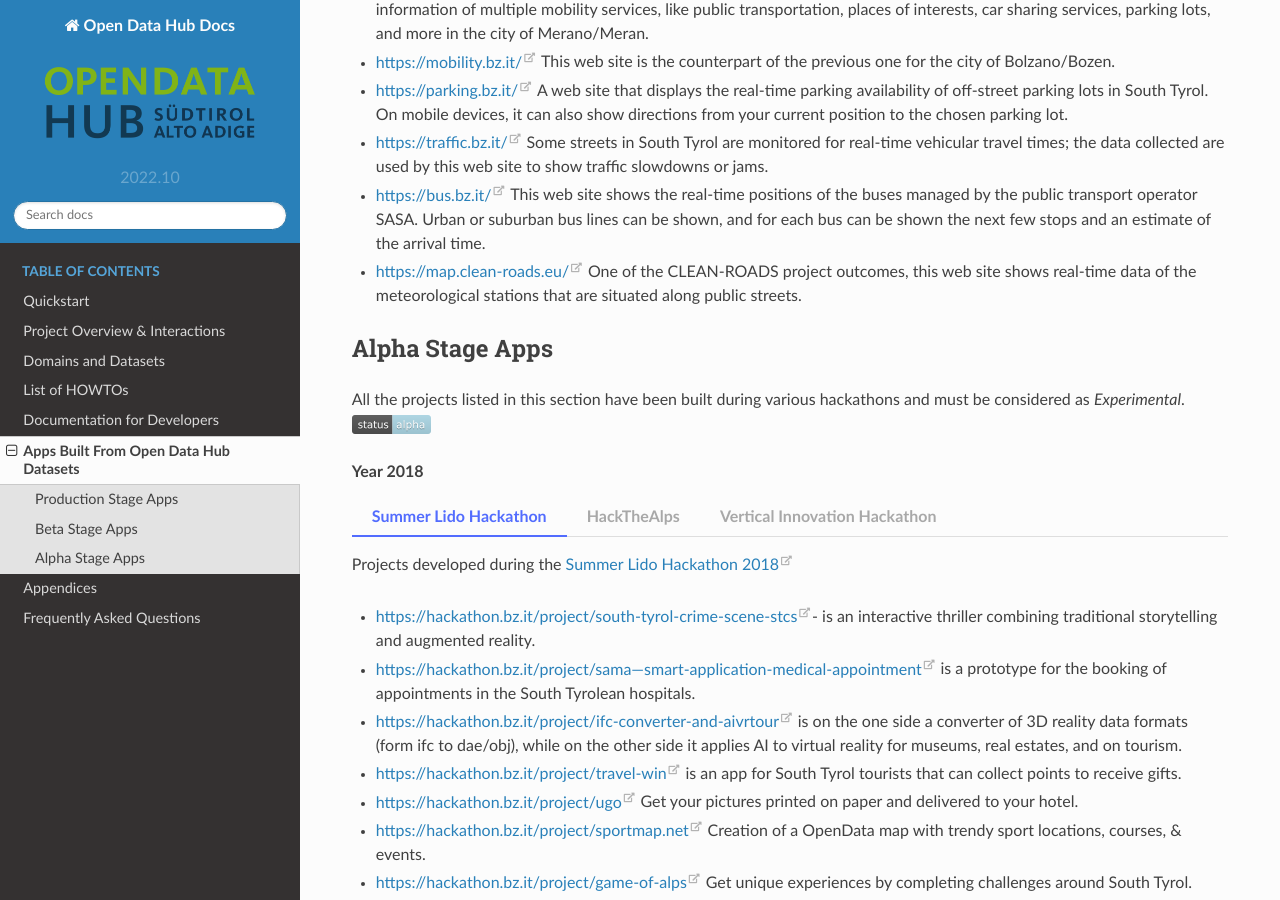
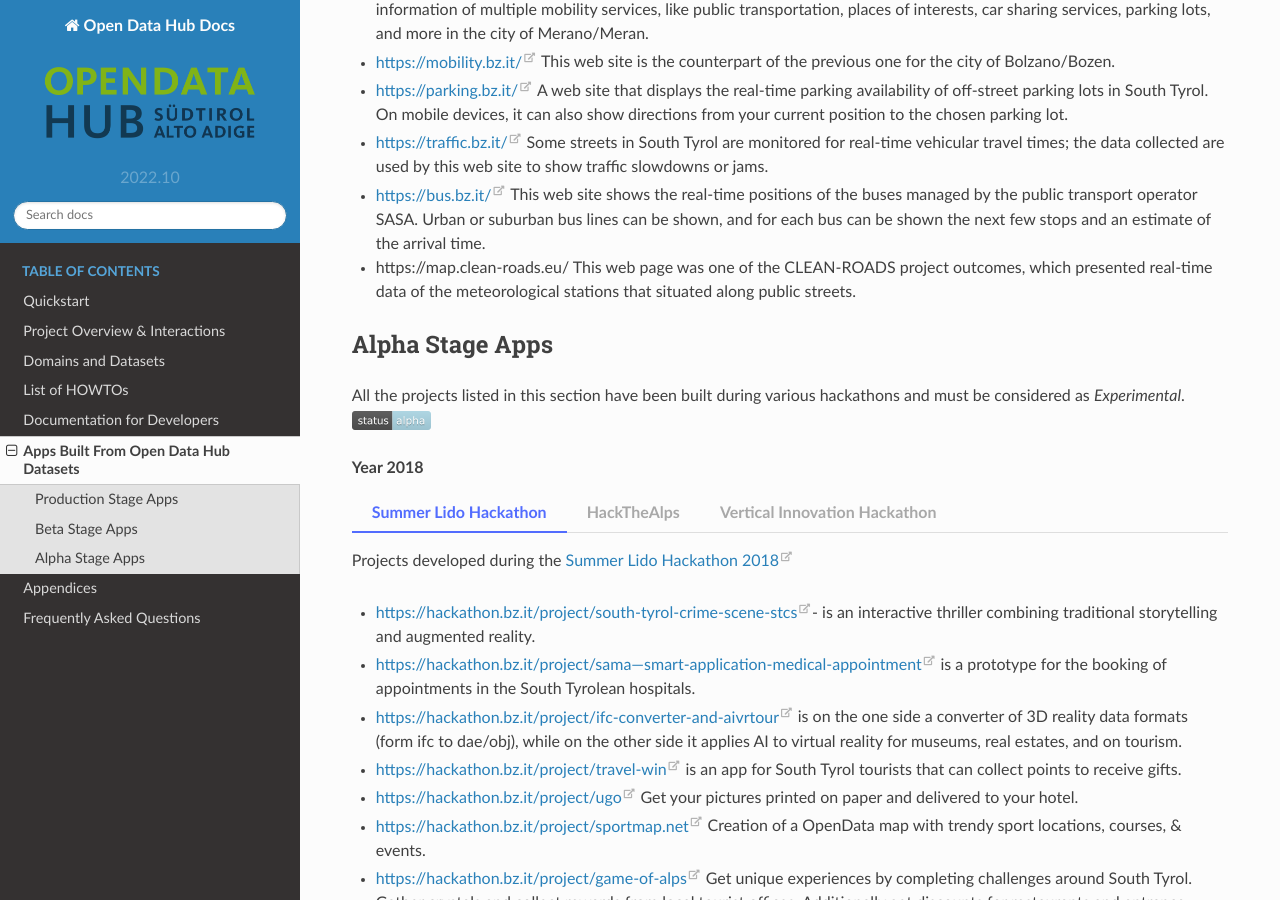
Before and after one commit to noi-techpark/odh-docs, a Sphinx documentation site: the page built from source/applist.rst, in a window 1280 px wide and 900 px high, scrolled down 999 px. Built offline with Sphinx 7.4.7 and the Read the Docs theme 2.0.0, drawn with Linux system fonts in a browser that asks for light colours.

Commit message:
remove inactive link, change its description in applist

```diff
--- a/source/applist.rst
+++ b/source/applist.rst
@@ -83,9 +83,9 @@ Beta Stage Apps
   suburban bus lines can be shown, and for each bus can be shown the
   next few stops and an estimate of the arrival time.
 
-* https://map.clean-roads.eu/ One of the CLEAN-ROADS project outcomes,
-  this web site shows real-time data of the meteorological stations
-  that are situated along public streets.
+* https\://map.clean-roads.eu/ This web page was one of the
+  CLEAN-ROADS project outcomes, which presented real-time data of the
+  meteorological stations that situated along public streets.
 
 .. _alpha-stage-apps:
 
```
